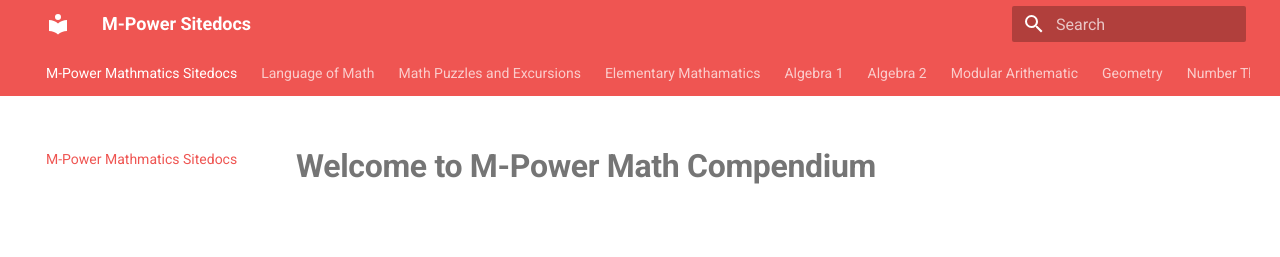
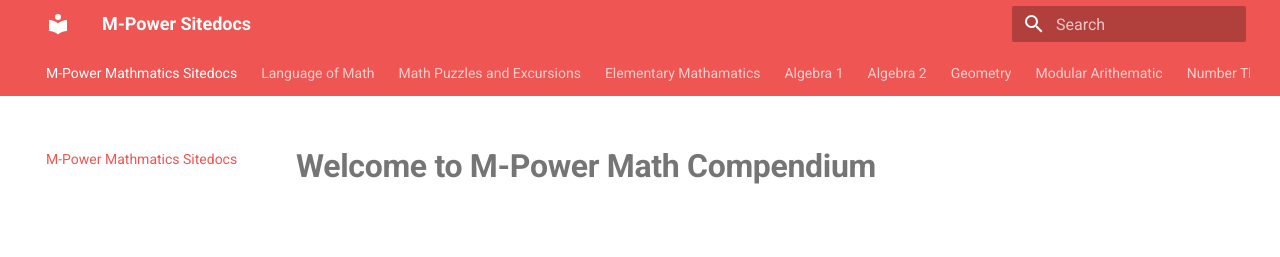
Before and after one commit to baseonballs/mpower-sitedocs, an MkDocs documentation site: the page built from site-docs/index.md, in a window 1280 px wide and 900 px high. Shown: the top 257 px of the window. Built offline with MkDocs 1.6.1 and Material for MkDocs 9.7.7, drawn with Linux system fonts in a browser that asks for light colours.

Commit message:
rearrange the toc for modular arithmetic.

```diff
--- a/mkdocs.yml
+++ b/mkdocs.yml
@@ -135,11 +135,11 @@
   - "Algebra 2":
     - "Trignometic Functions":
       - "Empty": "page-404.md"
+  - "Geometry":
+    - "Trignometic Functions":
+      - "Empty": "page-404.md"
   - "Modular Arithematic":
     - "Remainders":
-      - "Empty": "page-404.md"
-  - "Geometry":
-    - "Trignometic Functions":
       - "Empty": "page-404.md"
   - "Number Theory":
     - "Factors & Multiples": "page-404.md"
```
